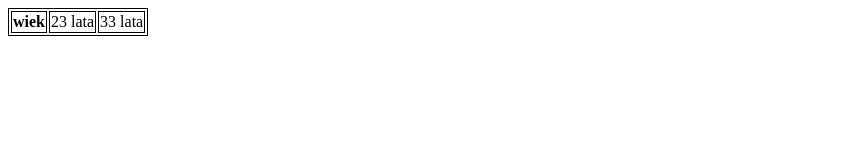
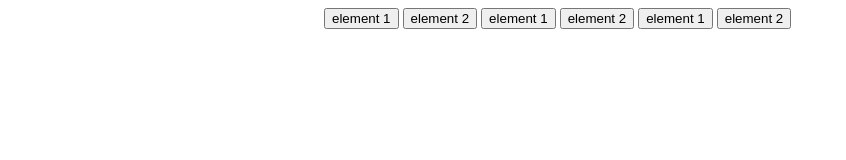
Before and after one commit to DGStach/Exercises, a plain HTML site: page htmlRemainder /index.html in a window 1280 px wide. Shown: the whole page, without its empty margins (0-846 px from the left). Drawn offline with Linux system fonts and the light colour scheme.

Commit message:
margin auto

```diff
--- a/htmlRemainder /index.html
+++ b/htmlRemainder /index.html
@@ -5,17 +5,21 @@
     <title>Title</title>
 </head>
 <style>
-  table, tr, td, th {
-    border: 1px black solid
-  }
+    div{
+       width: 50%;
+        margin: auto;
+    }
+
 </style>
 <body>
-<table>
-    <tr>
-      <th>wiek</th>
-      <td>23 lata</td>
-      <td>33 lata</td>
-    </tr>
-</table>
+<div>
+    <button>element 1</button>
+    <button>element 2</button>
+    <button>element 1</button>
+    <button>element 2</button>
+    <button>element 1</button>
+    <button>element 2</button>
+
+</div>
 </body>
 </html>
```
